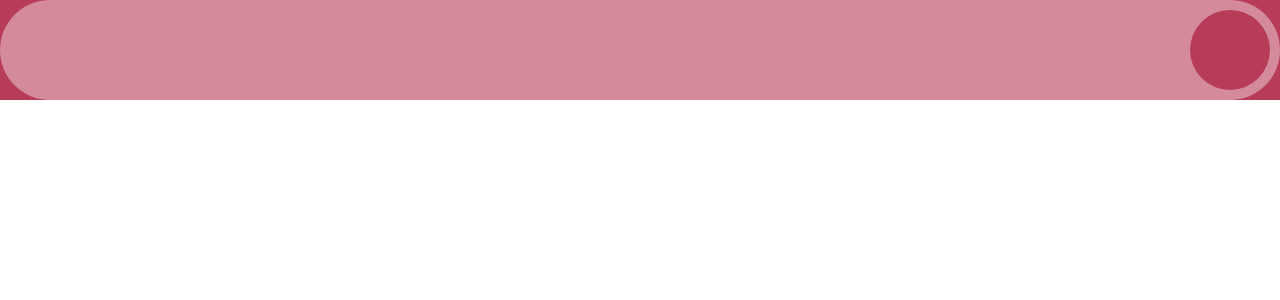
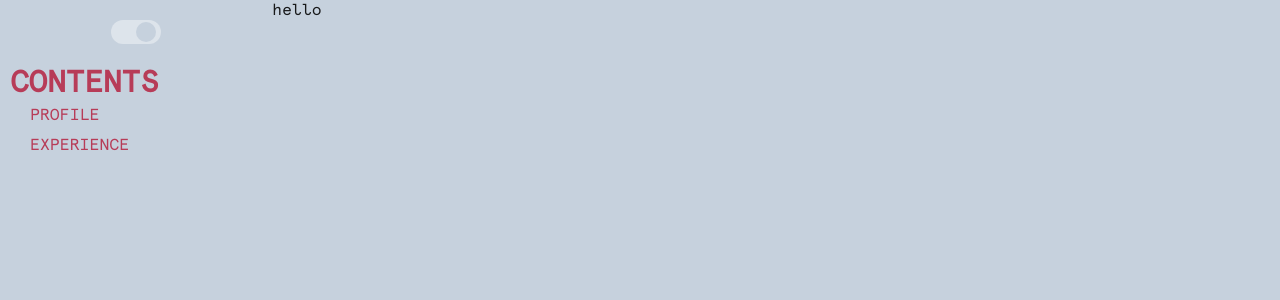
Before and after one commit to sa-run-o/resume, a React (Create React App) app: page / in a window 1280 px wide. Shown: the top 300 px of the page. Built offline with nearby package versions, Linux system fonts and the light colour scheme.

Commit message:
update menubar and content

```diff
--- a/src/App.tsx
+++ b/src/App.tsx
@@ -1,15 +1,22 @@
 import React, { useContext } from "react";
 import Home from "./pages/Home";
-import { ThemeProvider } from "styled-components";
+import Menubar from "./components/Menubar";
+import styled, { ThemeProvider } from "styled-components";
 import { theme } from "./theme/theme";
 import { ModeContext } from "./contexts/theme";
 function App() {
   const { mode } = useContext(ModeContext);
   return (
     <ThemeProvider theme={theme[mode]}>
-      <Home />
+      <SContainer>
+        <Menubar />
+        <Home />
+      </SContainer>
     </ThemeProvider>
   );
 }
 
 export default App;
+const SContainer = styled.div`
+  display: flex;
+`;
--- /dev/null
+++ b/src/components/Menubar.tsx
@@ -0,0 +1,61 @@
+import { useContext } from "react";
+import styled from "styled-components";
+import { ModeContext } from "../contexts/theme";
+import ToggleSwitch from "./ToggleSwitch";
+
+const Menubar = () => {
+  const data = ["PROFILE", "EXPERIENCE"];
+  const { mode, setMode } = useContext(ModeContext);
+  return (
+    <SContainer>
+      <SToggleSwitch>
+        <ToggleSwitch
+          value={mode}
+          isOn="sun"
+          isOff="moon"
+          onToggleSwitch={setMode}
+        />
+      </SToggleSwitch>
+      <SContent>
+        <SHeader>CONTENTS</SHeader>
+        {data.map((e, i) => {
+          return <STopic key={i}>{e}</STopic>;
+        })}
+      </SContent>
+    </SContainer>
+  );
+};
+export default Menubar;
+const STopic = styled.div`
+  line-height: 30px;
+  cursor: pointer;
+  color: ${({ theme }) => theme.text};
+  margin-left: 20px;
+  &:hover {
+    color: ${({ theme }) => theme.sub};
+  }
+`;
+const SHeader = styled.div`
+  font-size: 30px;
+  font-weight: bolder;
+  color: ${({ theme }) => theme.text};
+`;
+const SContent = styled.div`
+  margin-top: 20px;
+  width: 100%;
+`;
+const SToggleSwitch = styled.div`
+  width: 20%;
+  height: 3%;
+  margin-top: 20px;
+`;
+const SContainer = styled.div`
+  overflow: hidden;
+  background-color: ${({ theme }) => theme.main};
+  padding: 0px 10px;
+  display: flex;
+  flex-direction: column;
+  align-items: center;
+  width: 320px;
+  height: 100vh;
+`;
--- a/src/components/ToggleSwitch.tsx
+++ b/src/components/ToggleSwitch.tsx
@@ -13,7 +13,9 @@ const ToggleSwitch = ({
   onToggleSwitch,
 }: IToggleSwitch) => {
   const toggleSwitch = () => {
-    onToggleSwitch(value === isOn ? isOff : isOn);
+    const result = value === isOn ? isOff : isOn;
+    localStorage.setItem("mode", result);
+    onToggleSwitch(result);
   };
   return (
     <SSwitch className={value === isOn ? "isOn" : ""} onClick={toggleSwitch}>
@@ -33,8 +35,10 @@ const SSwitch = styled.div`
   background-color: rgba(255, 255, 255, 0.4);
   display: flex;
   justify-content: flex-start;
+  align-items: center;
   border-radius: 50px;
-  padding: 10px;
+  padding: 0px 5px;
+  height: 100%;
   cursor: pointer;
   &.isOn {
     justify-content: flex-end;
@@ -42,8 +46,8 @@ const SSwitch = styled.div`
 `;
 
 const SHandle = styled(motion.div)`
-  width: 80px;
-  height: 80px;
+  width: 50%;
+  height: 80%;
   background-color: rgba(229, 204, 175, 1);
   border-radius: 40px;
   &.isOn {
--- a/src/contexts/theme.tsx
+++ b/src/contexts/theme.tsx
@@ -10,9 +10,11 @@ export const ModeContext = createContext<IModeContext>({
   mode: "sun",
   setMode: (e: string) => {},
 });
-
+const modeStroage: any = localStorage.getItem("mode");
 const ModeContextProvider = ({ children }: IModeComtextProvider) => {
-  const [mode, setMode] = useState<"sun" | "moon">("sun");
+  const [mode, setMode] = useState<"sun" | "moon">(
+    modeStroage ? modeStroage : "sun"
+  );
   return (
     <ModeContext.Provider value={{ mode, setMode }}>
       {children}
--- a/src/pages/Home.tsx
+++ b/src/pages/Home.tsx
@@ -1,22 +1,13 @@
-import { useContext } from "react";
 import styled from "styled-components";
-import { ModeContext } from "../contexts/theme";
-import ToggleSwitch from "../components/ToggleSwitch";
 
 const Home = () => {
-  const { mode, setMode } = useContext(ModeContext);
-  return (
-    <SContainer>
-      <ToggleSwitch
-        value={mode}
-        isOn="sun"
-        isOff="moon"
-        onToggleSwitch={setMode}
-      />
-    </SContainer>
-  );
+  return <SContainer>hello</SContainer>;
 };
 export default Home;
 const SContainer = styled.div`
+  height: 100vh;
   background-color: ${({ theme }) => theme.main};
+  color: ${({ theme }) => theme.sub};
+  width: 100%;
+  overflow-y: scroll;
 `;
--- a/src/theme/theme.ts
+++ b/src/theme/theme.ts
@@ -1,12 +1,12 @@
 export const theme = {
   sun: {
-    main: "rgba(183,60,88,1.00)",
-    sub: "rgba(198,209,221,1.00)",
-    text: "rgba(24,25,26,1.00)",
+    main: "rgba(198,209,221,1.00)",
+    text: "rgba(183,60,88,1.00)",
+    sub: "rgba(24,25,26,1.00)",
   },
   moon: {
     main: "rgba(24,25,26,1.00)",
-    sub: "rgba(58,59,60,1.00)",
-    text: "rgba(228,230,235,1.00)",
+    text: "rgba(58,59,60,1.00)",
+    sub: "rgba(228,230,235,1.00)",
   },
 };
```
